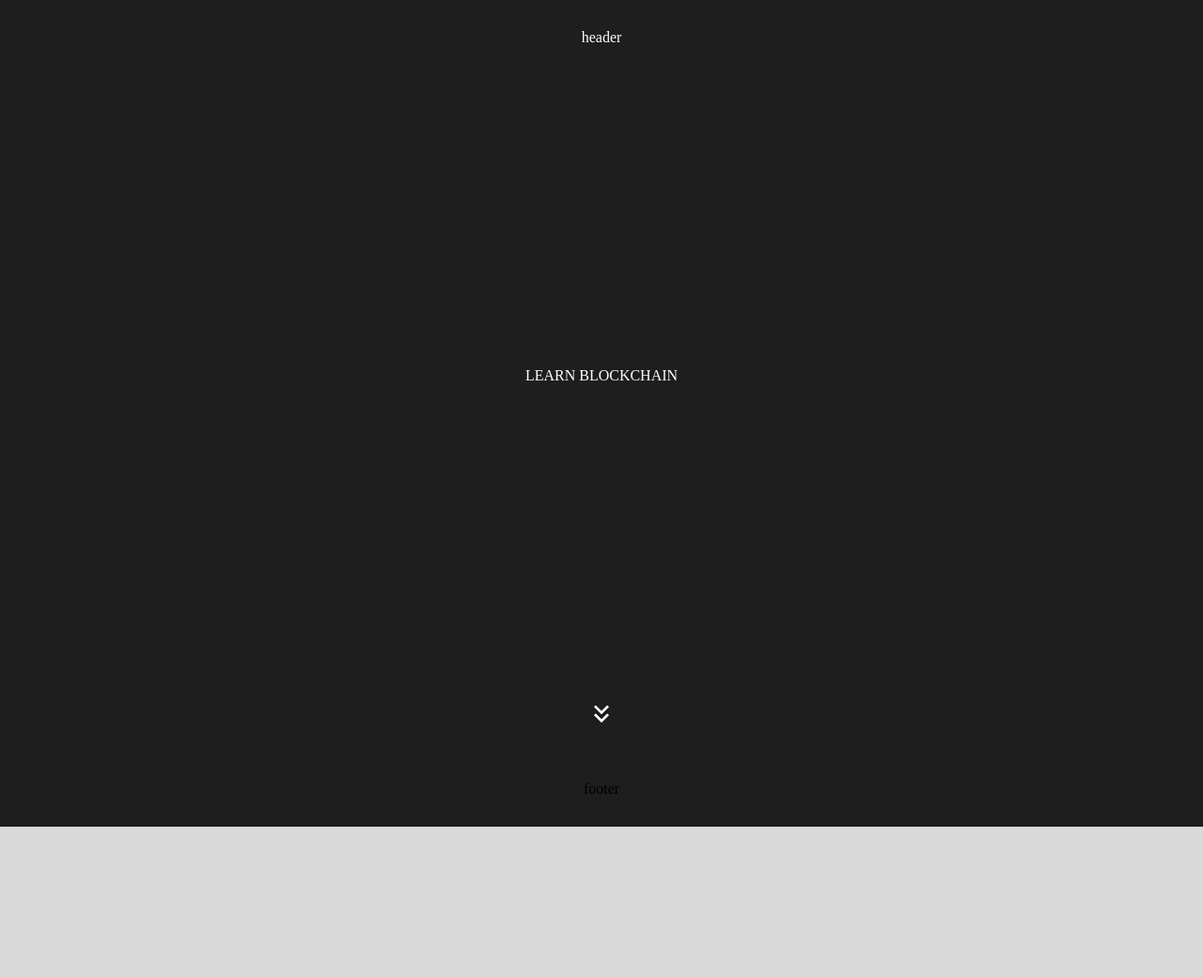
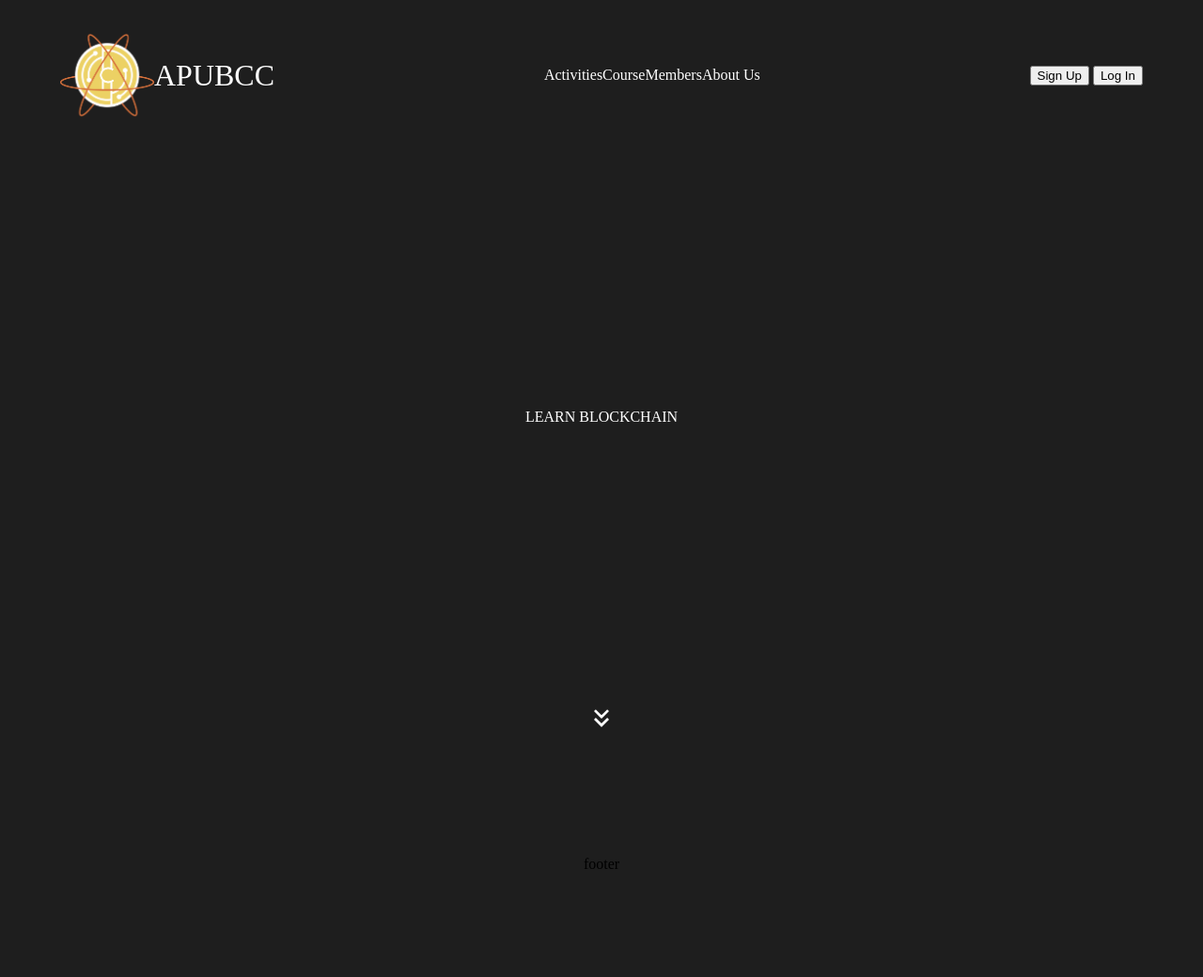
Before and after one commit to AaronHo-0716/Web-Design-Course, a plain HTML site: page index.html in a window 1280 px wide. Shown: the whole page at 94% size. Before the commit the page ends 880 px from the top, so only its background shows below. Drawn offline with Linux system fonts and the light colour scheme.

Commit message:
Fixed CSS errors fuck css

```diff
--- a/index.css
+++ b/index.css
@@ -1,12 +1,26 @@
+html {
+  -webkit-box-sizing: border-box;
+  -moz-box-sizing: border-box;
+  box-sizing: border-box;
+}
+*,
+*:before,
+*:after {
+  -webkit-box-sizing: inherit;
+  -moz-box-sizing: inherit;
+  box-sizing: inherit;
+}
+
 body {
-  background-color: #D9D9D9;
+  background-color: #d9d9d9;
   height: 100vh;
   margin: 0;
 }
 
 .landing {
-  background-color: #1E1E1E;
+  background-color: #1e1e1e;
   height: 100vh;
+  width: 100vw;
   display: flex;
   flex-direction: column;
   justify-content: space-between;
@@ -14,11 +28,13 @@ body {
   color: white;
 }
 
-.header {
-  height: 10vh;
+.nav-container {
+  height: 20vh;
+  width: 100%;
   display: flex;
-  justify-content: center;
+  justify-content: space-between;
   align-items: center;
+  padding: 4rem;
 }
 
 .landing-content {
@@ -30,10 +46,30 @@ body {
 }
 
 .footer {
-  background-color: #1E1E1E;
-  height: 10vh;
+  background-color: #1e1e1e;
+  height: 30vh;
   width: 100%;
   display: flex;
   justify-content: center;
   align-items: center;
 }
+
+.nav-pages {
+  display: flex;
+  flex-direction: row;
+}
+
+.img-logo {
+  height: 100px;
+  width: 100px;
+}
+
+.text-logo {
+  font-size: 2rem;
+}
+
+.top-left-logo {
+  display: flex;
+  justify-content: center;
+  align-items: center;
+}
--- a/index.html
+++ b/index.html
@@ -6,11 +6,45 @@
   </head>
   <body>
     <div class="landing">
-      <div class="header">header</div>
+      <nav class="nav-container">
+        <div class="top-left-logo">
+          <img
+            src="assets/logo/APUBCC.png"
+            alt="APUBCC Logo"
+            class="img-logo"
+          />
+          <span class="text-logo">APUBCC</span>
+        </div>
+        <div class="nav-pages">
+          <div>Activities</div>
+          <div>Course</div>
+          <div>Members</div>
+          <div>About Us</div>
+        </div>
+        <div>
+          <button>Sign Up</button>
+          <button>Log In</button>
+        </div>
+      </nav>
       <div class="landing-content">
-      <p>LEARN BLOCKCHAIN</p>
+        <p>LEARN BLOCKCHAIN</p>
       </div>
-      <svg style="height: 10vh;" xmlns="http://www.w3.org/2000/svg" width="32" height="32" viewBox="0 0 24 24"><path fill="currentColor" d="M18 6.41L16.59 5L12 9.58L7.41 5L6 6.41l6 6z"/><path fill="currentColor" d="m18 13l-1.41-1.41L12 16.17l-4.59-4.58L6 13l6 6z"/></svg>
+      <svg
+        style="height: 10vh"
+        xmlns="http://www.w3.org/2000/svg"
+        width="32"
+        height="32"
+        viewBox="0 0 24 24"
+      >
+        <path
+          fill="currentColor"
+          d="M18 6.41L16.59 5L12 9.58L7.41 5L6 6.41l6 6z"
+        />
+        <path
+          fill="currentColor"
+          d="m18 13l-1.41-1.41L12 16.17l-4.59-4.58L6 13l6 6z"
+        />
+      </svg>
     </div>
     <div class="footer">footer</div>
   </body>
```
Also changed, not shown: assets/logo/APUBCC.png (added), assets/logo/eth.svg (added), assets/logo/luno.svg (added), assets/logo/solano.svg (added).
